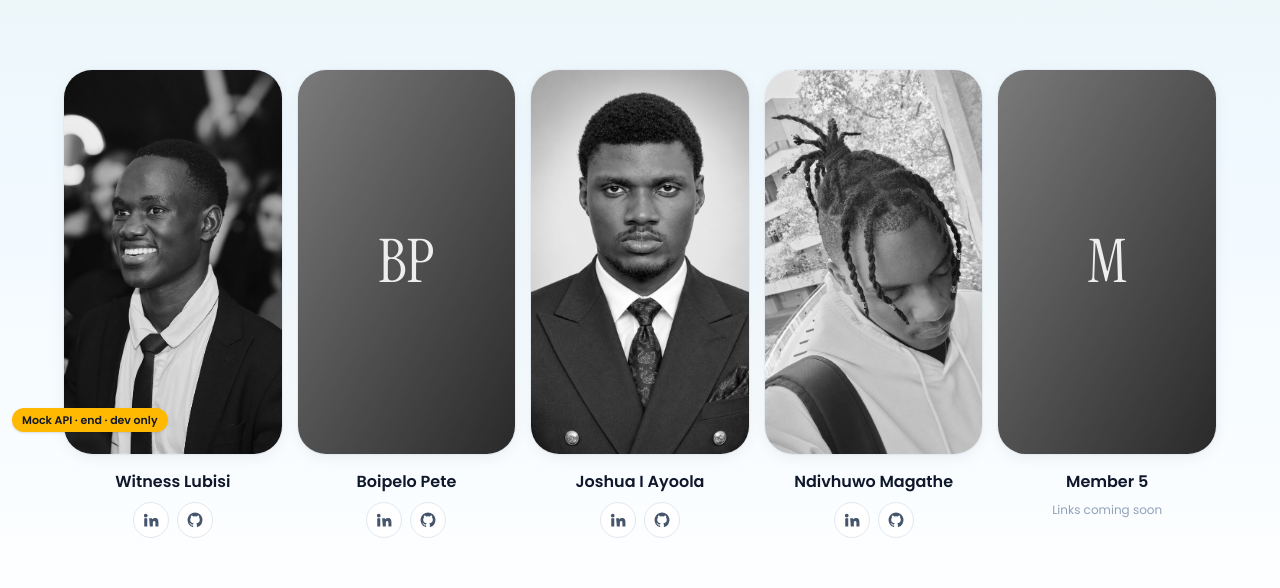
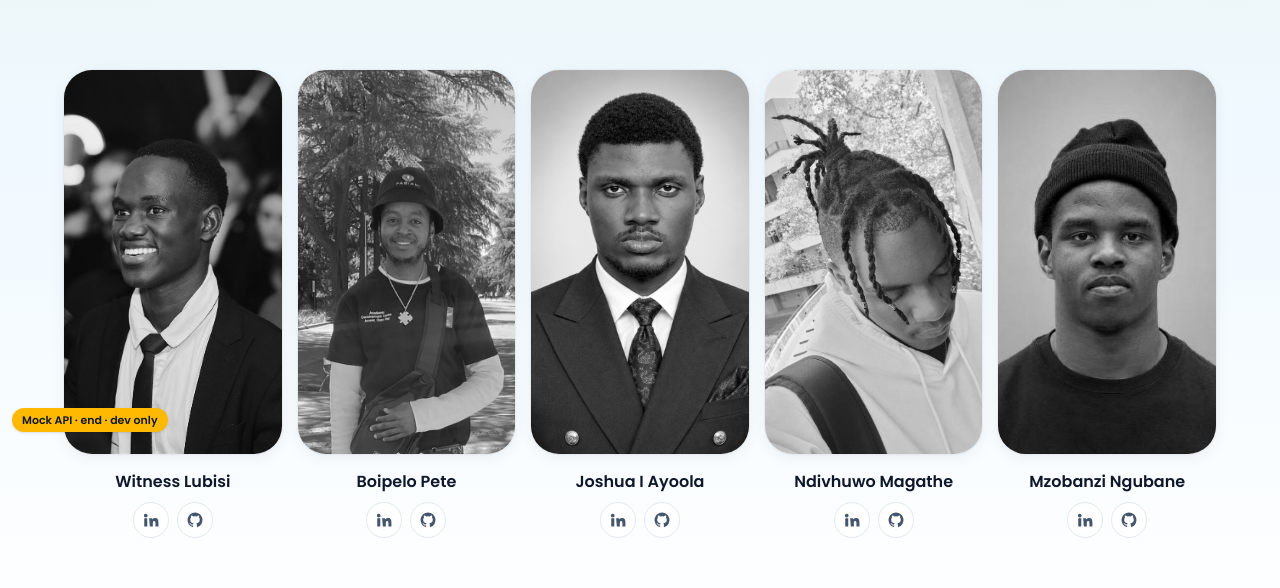
Before and after one commit to Wityd/civic_proof, a React (Vite) app in the folder apps/web/: page /team in a window 1280 px wide. Shown: the part 356-944 px from the top of the page. Built offline with nearby package versions, Linux system fonts and the light colour scheme; no server answers.

Commit message:
Team page: add Mzobanzi Ngubane and Boipelo's photo
- Mzobanzi Ngubane replaces the "Member 5" placeholder (photo, GitHub,
  LinkedIn)
- Boipelo Pete's photo (cropped to portrait) replaces the initials card

```diff
--- a/apps/web/src/pages/TeamPage.tsx
+++ b/apps/web/src/pages/TeamPage.tsx
@@ -24,7 +24,8 @@ const TEAM: Member[] = [
   },
   {
     name: 'Boipelo Pete',
-    photo: null,
+    photo: '/team/boipelo-pete.jpg',
+    position: '50% 30%',
     linkedin: 'https://www.linkedin.com/in/boipelo-pete-61a561355',
     github: 'https://github.com/thabangthaba16-hash',
   },
@@ -42,8 +43,13 @@ const TEAM: Member[] = [
     linkedin: 'https://www.linkedin.com/in/ndivhuwo-m-958ba22b0',
     github: 'https://github.com/nastro-blip',
   },
-  // Placeholder until the fifth member's details arrive.
-  { name: 'Member 5', photo: null, linkedin: null, github: null },
+  {
+    name: 'Mzobanzi Ngubane',
+    photo: '/team/mzobanzi-ngubane.jpg',
+    position: '50% 25%',
+    linkedin: 'https://www.linkedin.com/in/mzobanzi-ngubane',
+    github: 'https://github.com/MzooNgubane',
+  },
 ]
 
 const initials = (name: string) =>
```
Also changed, not shown: apps/web/public/team/boipelo-pete.jpg (added), apps/web/public/team/mzobanzi-ngubane.jpg (added).
